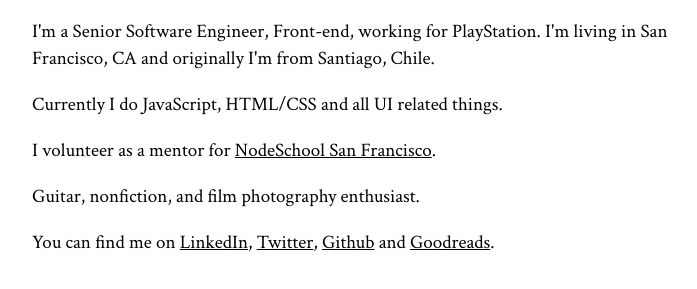
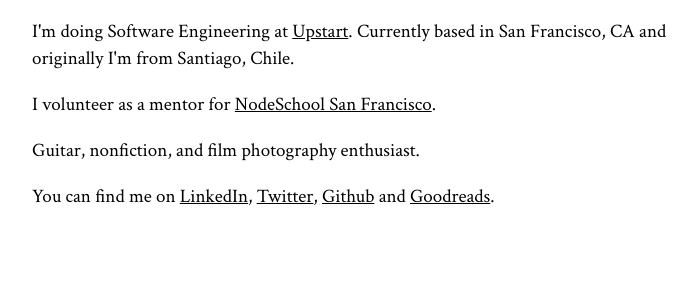
Before and after one commit to jorgepvenegas/website, a Gatsby site: page / in a window 1280 px wide. Shown: the part 185-474 px from the top of the page, without its empty margins (258-955 px from the left). Built offline with nearby package versions, Linux system fonts and the light colour scheme; Gatsby itself is replaced by a stand-in of ours.

Commit message:
Update index.js

```diff
--- a/src/pages/index.js
+++ b/src/pages/index.js
@@ -7,10 +7,8 @@
     <SEO title="Home" />
     <h1>Hi, I'm Jorge!</h1>
     <p>
-      I'm a Senior Software Engineer, Front-end, working for PlayStation. I'm
-      living in San Francisco, CA and originally I'm from Santiago, Chile.
+      I'm doing Software Engineering at <a target="_BLANK" rel="noopener noreferrer" href="https://www.upstart.com" >Upstart</a>. Currently based in San Francisco, CA and originally I'm from Santiago, Chile.
     </p>
-    <p>Currently I do JavaScript, HTML/CSS and all UI related things.</p>
     <p>
       I volunteer as a mentor for{' '}
       <a href="https://nodeschool.io/sanfrancisco/">NodeSchool San Francisco</a>
```
